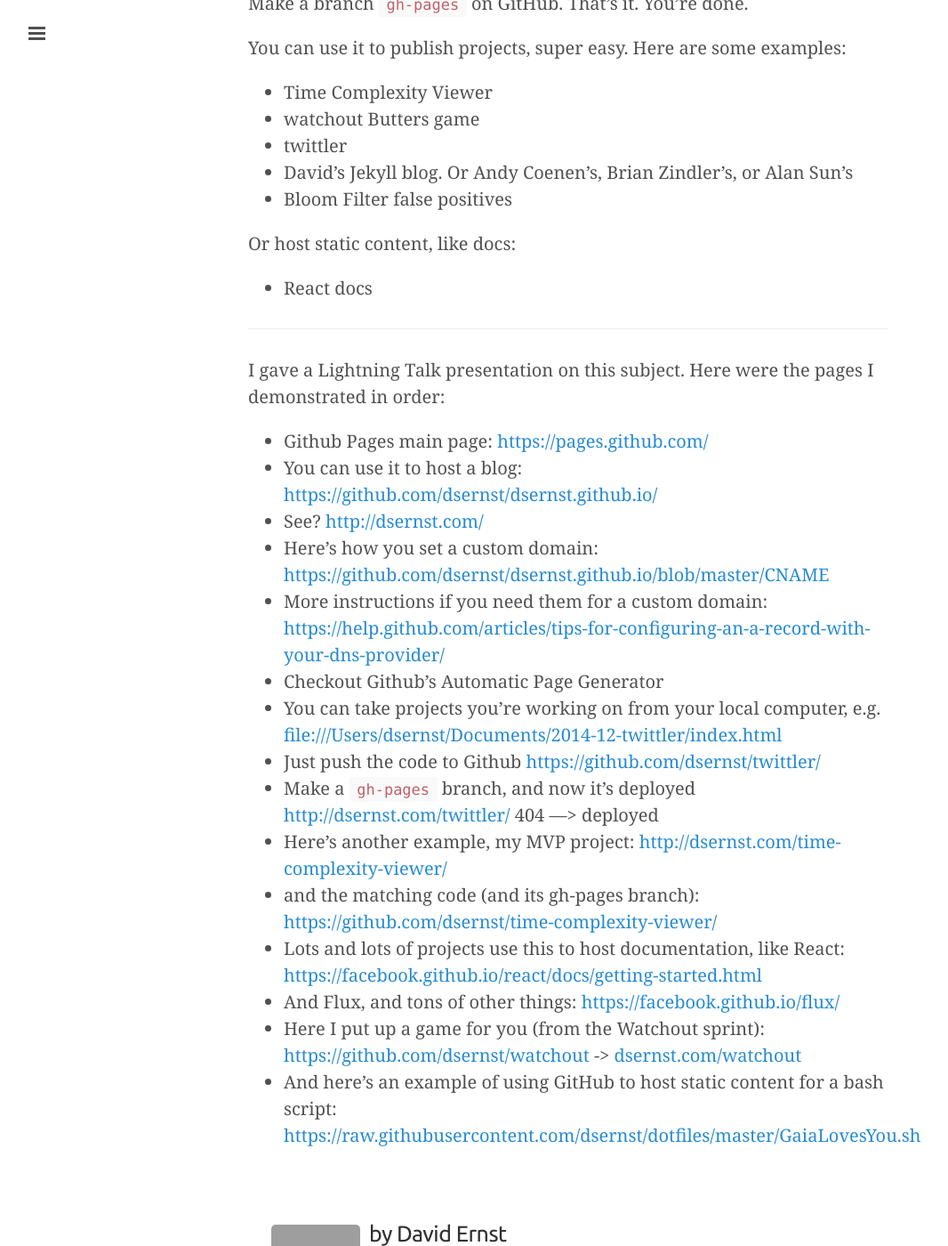
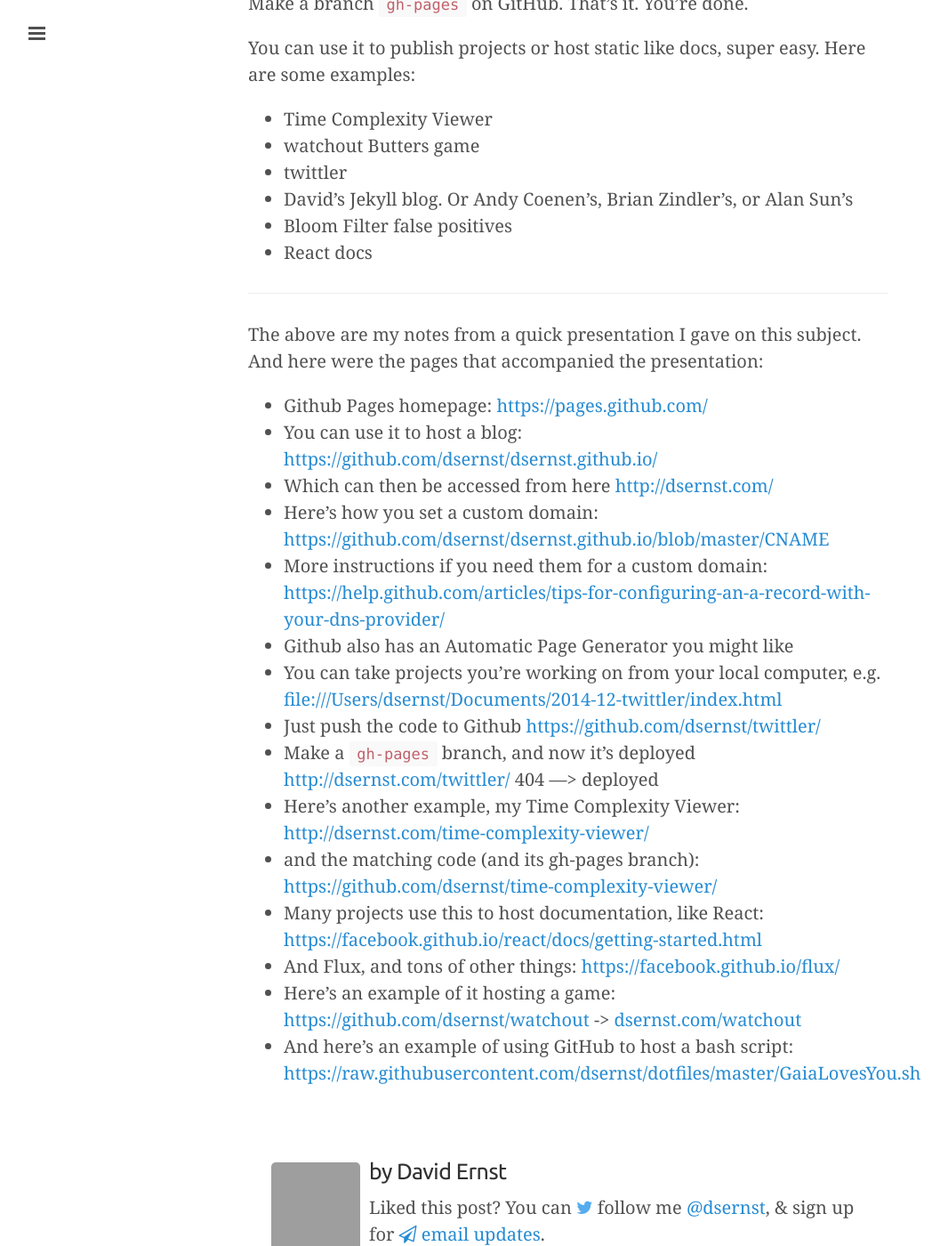
Before and after one commit to dsernst/quotes, a Jekyll site: the page built from _posts/2015-06-03-github-pages-powerful-and-easy.md, in a window 1280 px wide and 1400 px high, scrolled down 725 px. Shown: the whole window at 89% size, without its empty margins (1-1067 px from the left). Built offline with Jekyll 4.4.1, drawn with Linux system fonts in a browser that asks for light colours; nearby versions of some CDN libraries; comment, search, counter and statistics services are not loaded; grey boxes are pictures that could not be loaded.

Commit message:
various blog post revisions

```diff
--- a/_posts/2015-06-03-github-pages-powerful-and-easy.md
+++ b/_posts/2015-06-03-github-pages-powerful-and-easy.md
@@ -10,50 +10,45 @@
 
 > "It's the best fucking thing" — Andy Coenen
 
-##### What is it?
+#### What is it?
 
 A static content host.
 
-##### Why does it rock?
+#### Why does it rock?
 
 - it's super easy
 - it has unlimited bandwidth
 - it's free
 
-##### How do you use it?
+#### How do you use it?
 
 Make a branch `gh-pages` on GitHub. That's it. You're done.
 
-
-
-You can use it to publish projects, super easy. Here are some examples:
+You can use it to publish projects or host static like docs, super easy. Here are some examples:
 
 - Time Complexity Viewer
 - watchout Butters game
 - twittler
 - David's Jekyll blog. Or Andy Coenen's, Brian Zindler's, or Alan Sun's
 - Bloom Filter false positives
-
-Or host static content, like docs:
-
 - React docs
 
 -----------------------------------------------
 
-I gave a Lightning Talk presentation on this subject. Here were the pages I demonstrated in order:
+The above are my notes from a quick presentation I gave on this subject. And here were the pages that accompanied the presentation:
 
-- Github Pages main page: [https://pages.github.com/](https://pages.github.com/)
+- Github Pages homepage: [https://pages.github.com/](https://pages.github.com/)
 - You can use it to host a blog: [https://github.com/dsernst/dsernst.github.io/](https://github.com/dsernst/dsernst.github.io/)
-- See? [http://dsernst.com/ ](http://dsernst.com/)
+- Which can then be accessed from here [http://dsernst.com/ ](http://dsernst.com/)
 - Here's how you set a custom domain: [https://github.com/dsernst/dsernst.github.io/blob/master/CNAME](https://github.com/dsernst/dsernst.github.io/blob/master/CNAME)
 - More instructions if you need them for a custom domain: [https://help.github.com/articles/tips-for-configuring-an-a-record-with-your-dns-provider/](https://help.github.com/articles/tips-- for-configuring-an-a-record-with-your-dns-provider/)
-- Checkout Github's Automatic Page Generator
+- Github also has an Automatic Page Generator you might like
 - You can take projects you're working on from your local computer, e.g. [file:///Users/dsernst/Documents/2014-12-twittler/index.html](file:///Users/dsernst/Documents/2014-12-twittler/index.html)
 - Just push the code to Github [https://github.com/dsernst/twittler/](https://github.com/dsernst/twittler/)
 - Make a `gh-pages` branch, and now it's deployed [http://dsernst.com/twittler/](http://dsernst.com/twittler/) 404 ---> deployed
-- Here's another example, my MVP project: [http://dsernst.com/time-complexity-viewer/](http://dsernst.com/time-complexity-viewer/)
+- Here's another example, my Time Complexity Viewer: [http://dsernst.com/time-complexity-viewer/](http://dsernst.com/time-complexity-viewer/)
 - and the matching code (and its gh-pages branch): [https://github.com/dsernst/time-complexity-viewer/](https://github.- com/dsernst/time-complexity-viewer/)
-- Lots and lots of projects use this to host documentation, like React: [https://facebook.github.io/react/docs/getting-started.html](https://facebook.github.io/react/docs/getting-started.html)
+- Many projects use this to host documentation, like React: [https://facebook.github.io/react/docs/getting-started.html](https://facebook.github.io/react/docs/getting-started.html)
 - And Flux, and tons of other things: [https://facebook.github.io/flux/](https://facebook.github.io/flux/)
-- Here I put up a game for you (from the Watchout sprint): [https://github.com/dsernst/watchout](https://github.com/dsernst/watchout) -> [dsernst.com/watchout](dsernst.com/watchout)
-- And here's an example of using GitHub to host static content for a bash script: [https://raw.githubusercontent.com/dsernst/dotfiles/master/GaiaLovesYou.sh](https://raw.githubusercontent.- com/dsernst/dotfiles/master/GaiaLovesYou.sh)
+- Here's an example of it hosting a game: [https://github.com/dsernst/watchout](https://github.com/dsernst/watchout) -> [dsernst.com/watchout](dsernst.com/watchout)
+- And here's an example of using GitHub to host a bash script: [https://raw.githubusercontent.com/dsernst/dotfiles/master/GaiaLovesYou.sh](https://raw.githubusercontent.- com/dsernst/dotfiles/master/GaiaLovesYou.sh)
```
Also changed, not shown: _posts/2015-02-17-ngrok-is-awesome.md (+1 -1 lines), _posts/2015-05-29-spreadsheet-relative-cell-references.md (+11 -9 lines), _posts/2015-05-31-send-programmatic-emails-with-google-app-script.md (+4 -4 lines), _posts/2015-06-03-anti-distraction-tech.md (+1 -0 lines), _posts/2015-06-07-gilded.md (+1 -1 lines).
